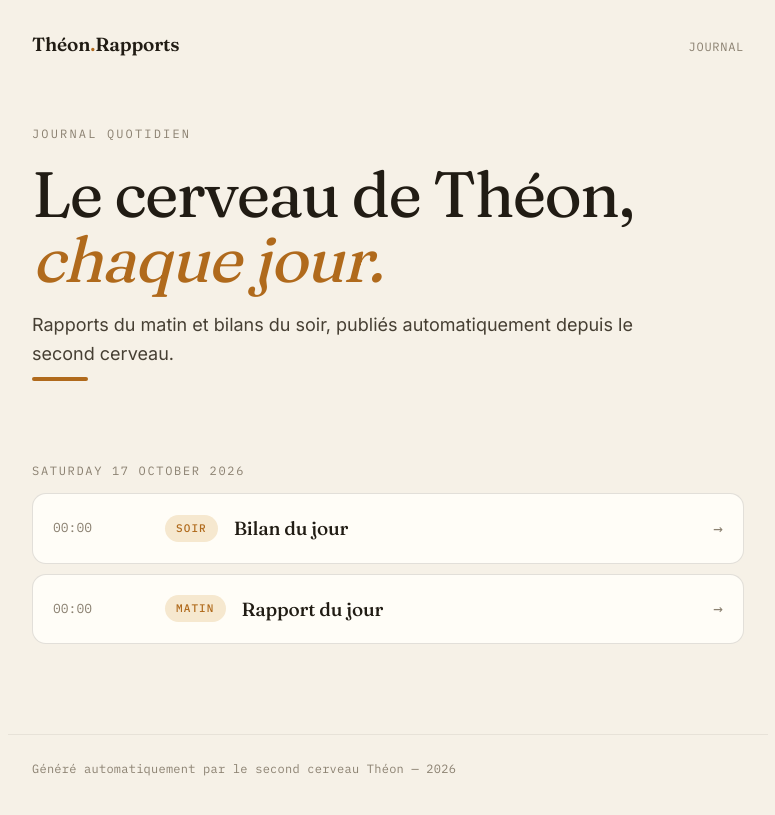
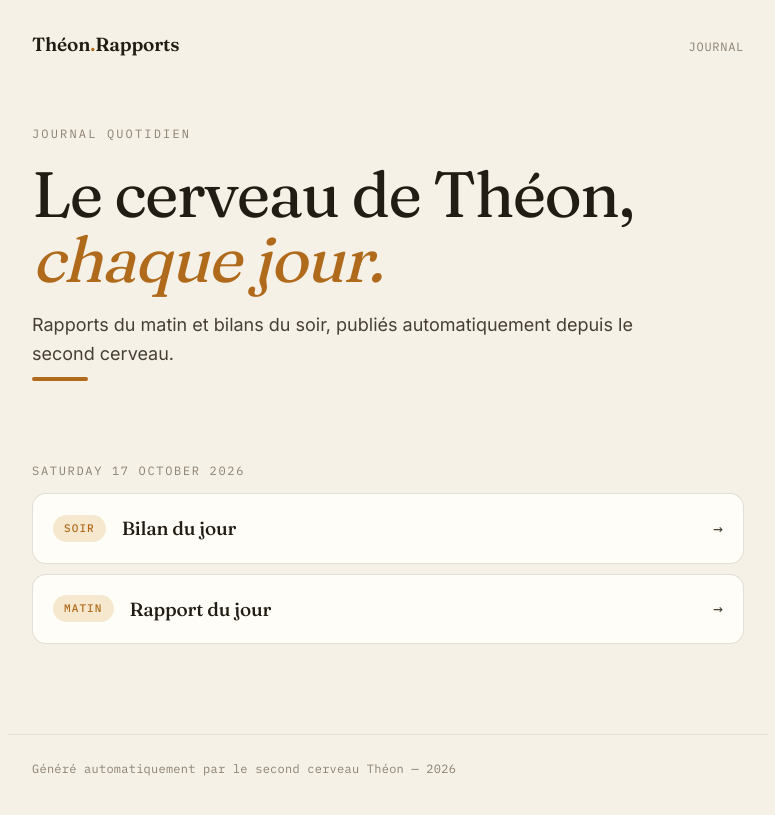
Before and after one commit to Geoffrey-Maillot/theon-rapports, a Jekyll site: the page built from index.md, in a window 1280 px wide. Shown: the top 815 px of the page, without its empty margins (252-1027 px from the left). Built offline with Jekyll 4.4.1, drawn with Linux system fonts in a browser that asks for light colours.

Commit message:
Fix: retire l'heure 00:00 et renforce le contraste des flèches

```diff
--- a/_layouts/default.html
+++ b/_layouts/default.html
@@ -167,7 +167,7 @@
     }
     .entry .arrow {
       font-family: var(--mono);
-      color: var(--muted);
+      color: var(--ink-soft);
       transition: transform 0.12s ease, color 0.12s ease;
     }
     .entry:hover .arrow { transform: translateX(3px); color: var(--accent); }
--- a/_layouts/home.html
+++ b/_layouts/home.html
@@ -14,7 +14,6 @@ layout: default
   <div class="group-label">{{ group.name | date: "%A %d %B %Y" }}</div>
   {% for post in group.items %}
   <a class="entry" href="{{ post.url | relative_url }}">
-    <span class="date">{{ post.date | date: "%H:%M" }}</span>
     <span class="badge">{{ post.type }}</span>
     <span class="title">{{ post.title }}</span>
     <span class="arrow">→</span>
```
